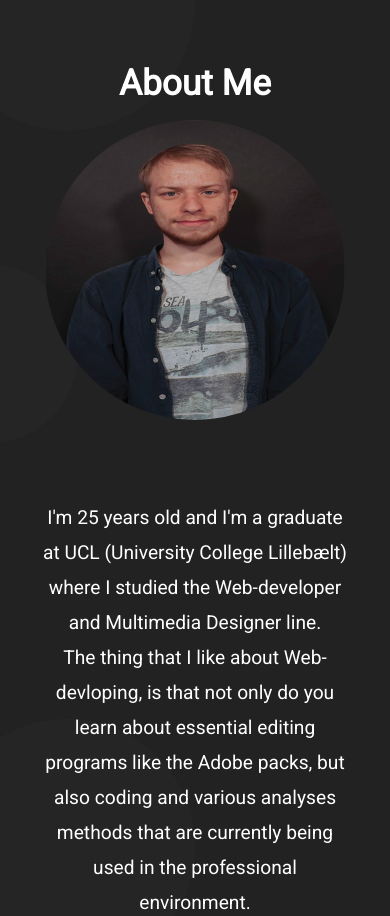
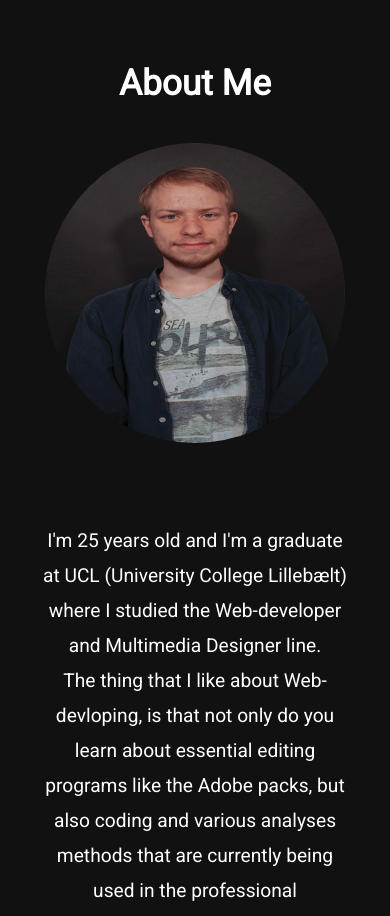
Before and after one commit to sej3686/vue-portfolio, a Vue app: page / in a window 390 px wide. Shown: the part 4496-5412 px from the top of the page. Built offline with nearby package versions, Linux system fonts and the light colour scheme.

Commit message:
changed background and edited about image

```diff
--- a/src/assets/sass/about.scss
+++ b/src/assets/sass/about.scss
@@ -19,6 +19,8 @@ $orangeColor: #e08814;
         border-radius: 100%;
         cursor: pointer;
         transition: 0.2s;
+        height: 300px;
+        margin-top: 10%;
         max-width: 400px;
       }
 
--- a/src/assets/sass/responsive.scss
+++ b/src/assets/sass/responsive.scss
@@ -463,7 +463,7 @@ $darkGreenColor: #228a30;
   .about-wrapper {
     .about-img {
       img {
-        width: 200px;
+        width: 100px;
       }
     }
   }
--- a/src/assets/style.scss
+++ b/src/assets/style.scss
@@ -17,7 +17,7 @@ $titleFont: "Roboto", sans-serif;
 $textFont: "Open Sans", sans-serif;
 
 $headerColor: #333333;
-$darkColor: #212222;
+$darkColor: #121111;
 $lightGreenColor: #39b54a;
 $darkGreenColor: #228a30;
 $lightBlue: #203c98;
@@ -89,8 +89,8 @@ textarea {
 }
 
 html, body {
-  // background-color: $darkColor;
-  background-image: url("../assets/img/background.jpg");
+  background-color: $darkColor;
+  // background-image: url("../assets/img/background.jpg");
   // background: url("../assets/img/background.jpg") no-repeat center cover fixed;
   // height: 470lvh;
   background-position: center;
```
